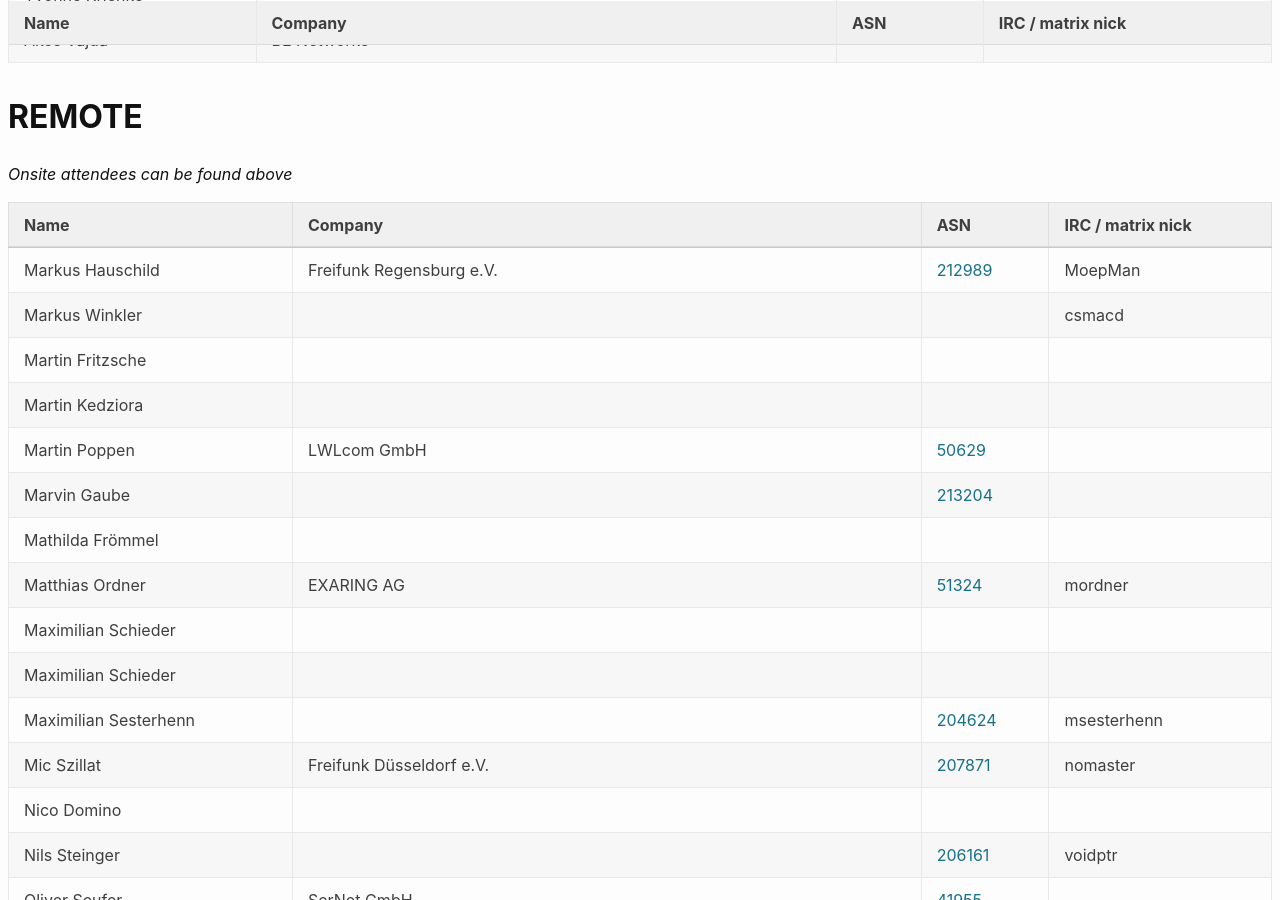
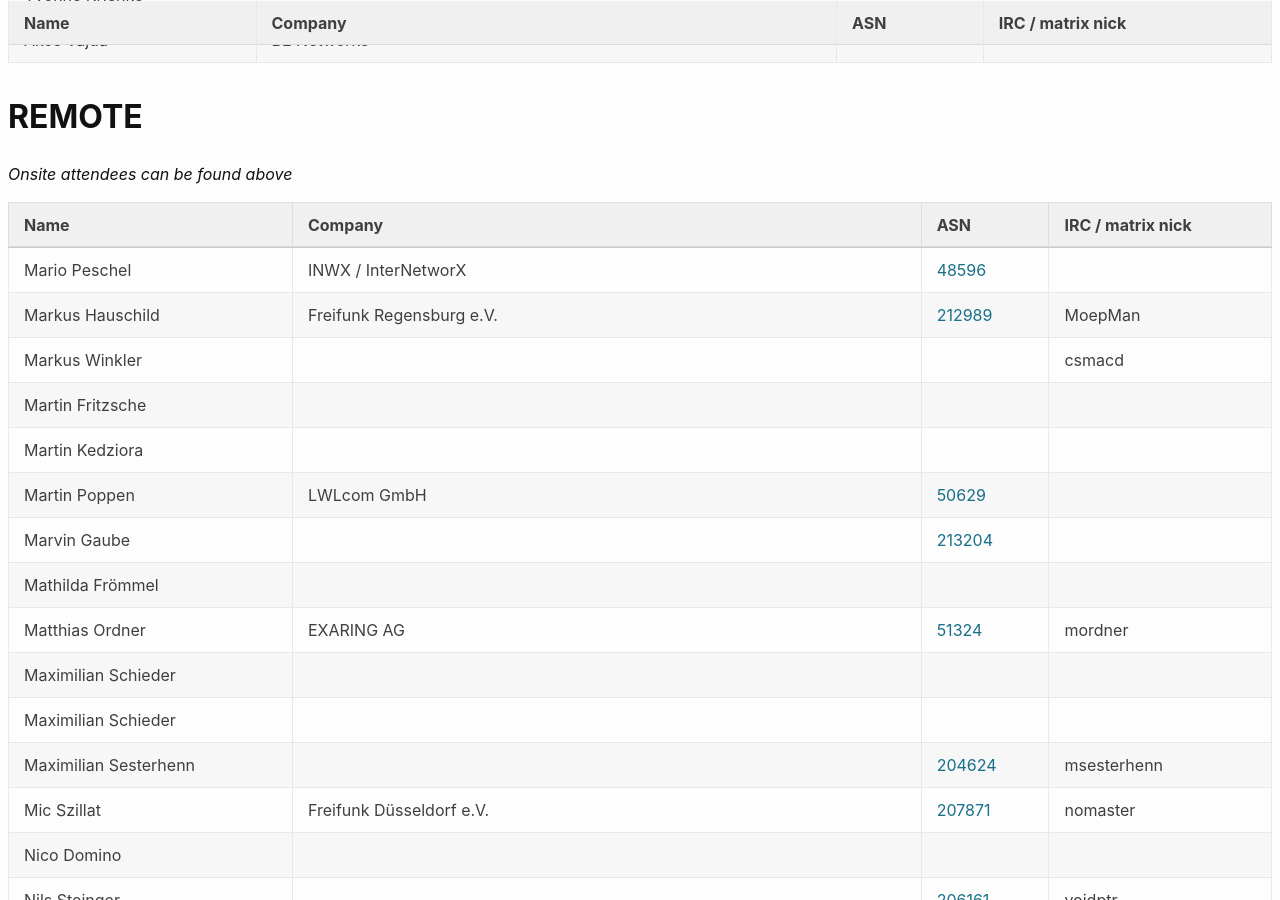
Before and after one commit to denog/pretix-attendeelist, a Jekyll site: the page built from denog16/index.markdown, in a window 1280 px wide and 900 px high, scrolled down 21744 px. Built offline with Jekyll 4.4.1, drawn with Linux system fonts in a browser that asks for light colours.

Commit message:
Latest data: Thu Oct 31 07:48:07 UTC 2024

```diff
--- a/_data/attendees_denog16_online.json
+++ b/_data/attendees_denog16_online.json
@@ -1,4 +1,10 @@
 [
+  {
+    "name": "Mario Peschel",
+    "company": "INWX / InterNetworX",
+    "irc": null,
+    "asn": "48596"
+  },
   {
     "name": "Markus Hauschild",
     "company": "Freifunk Regensburg e.V.",
```
